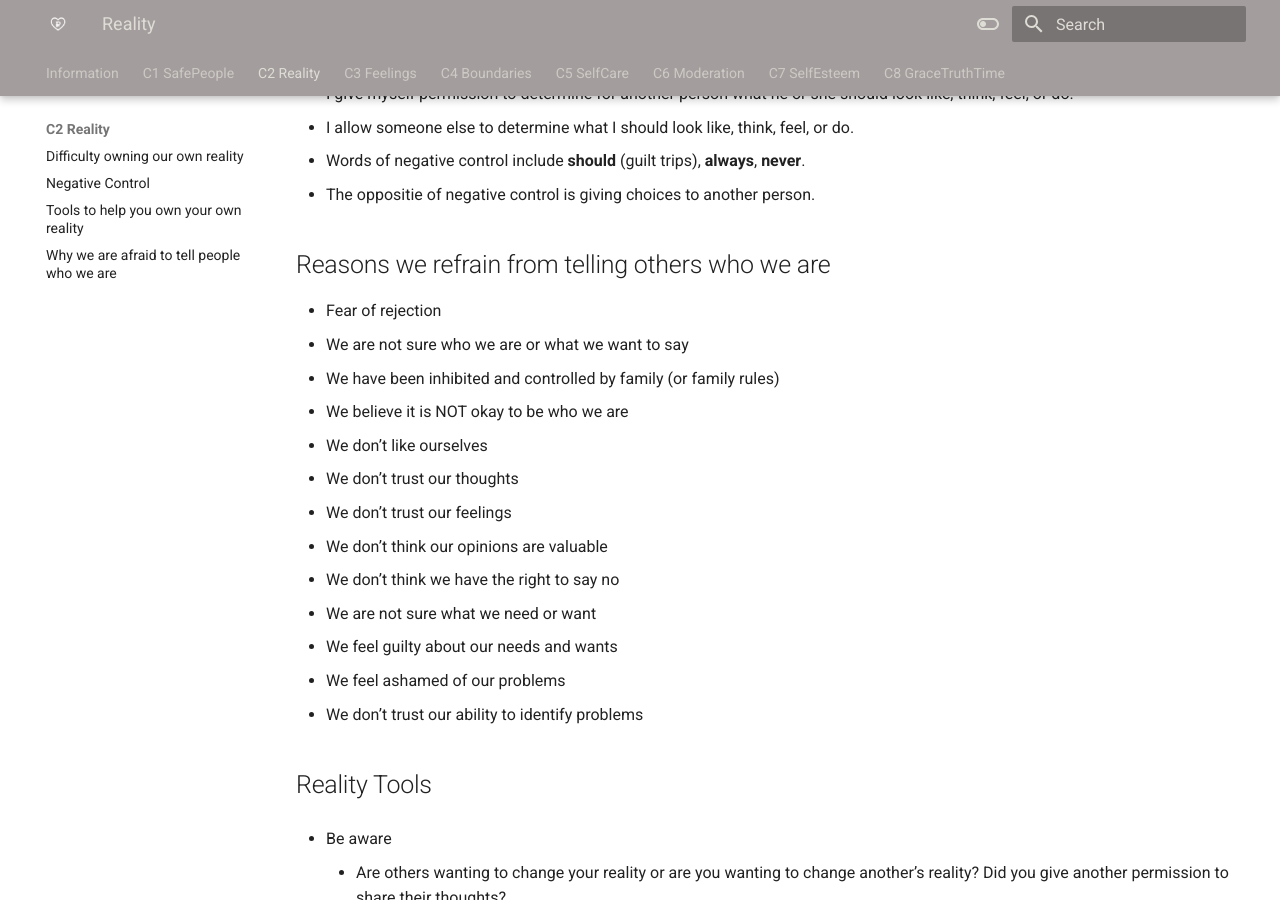
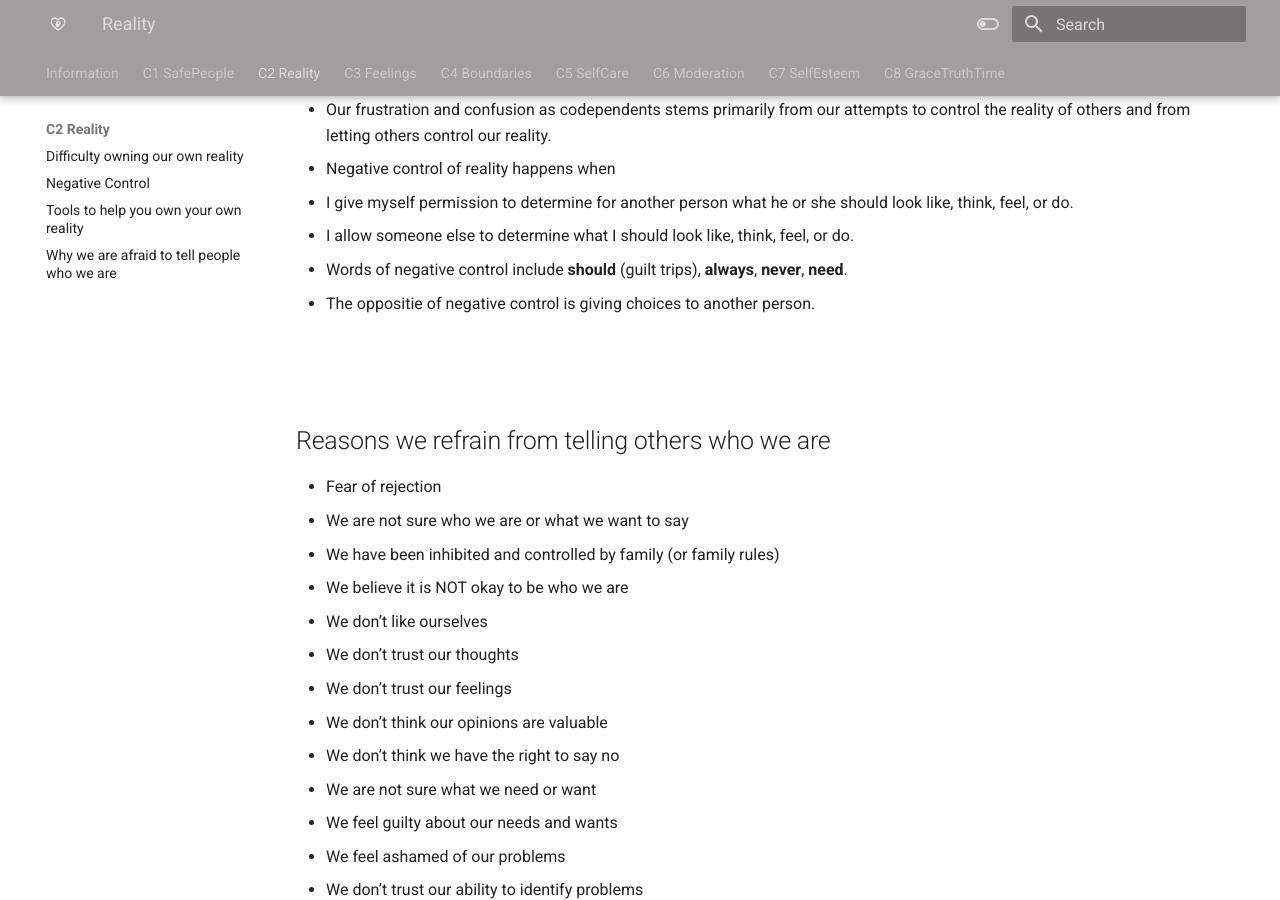
Before and after one commit to dgrothman/theinnerjourney, an MkDocs documentation site: the page built from docs/C2-Reality/Class 2 - Handout.md, in a window 1280 px wide and 900 px high, scrolled down 1504 px. Built offline with MkDocs 1.6.1 and Material for MkDocs 9.7.7, drawn with Linux system fonts in a browser that asks for light colours.

Commit message:
formatting updates for class 2

```diff
--- a/docs/C2-Reality/Class 2 - Handout.md
+++ b/docs/C2-Reality/Class 2 - Handout.md
@@ -19,6 +19,8 @@ title: Reality
   * **FEELING**: Recognizing and experiencing our emotions
   * **BEHAVIOR**: What we do and don’t do; how it impacts others.
   * **BODY**: How we look and how our bodies function
+
+<br>
 
 ## Can you own it?
 
@@ -44,14 +46,18 @@ title: Reality
 * We accomplish this by learning to acknowledge, own, express, and support our reality
 * We learn to accept others without judgment.
 
+<br><br>
+
 ## Negative Control
 
 * Our frustration and confusion as codependents stems primarily from our attempts to control the reality of others and from letting others control our reality.
 * Negative control of reality happens when
   * I give myself permission to determine for another person what he or she should look like, think, feel, or do.
   * I allow someone else to determine what I should look like, think, feel, or do.
-* Words of negative control include **should** (guilt trips), **always**, **never**.
+* Words of negative control include **should** (guilt trips), **always**, **never**, **need**.
 * The oppositie of negative control is giving choices to another person.
+
+<br><br>
 
 ## Reasons we refrain from telling others who we are
 
```
Also changed, not shown: 1 other file.
